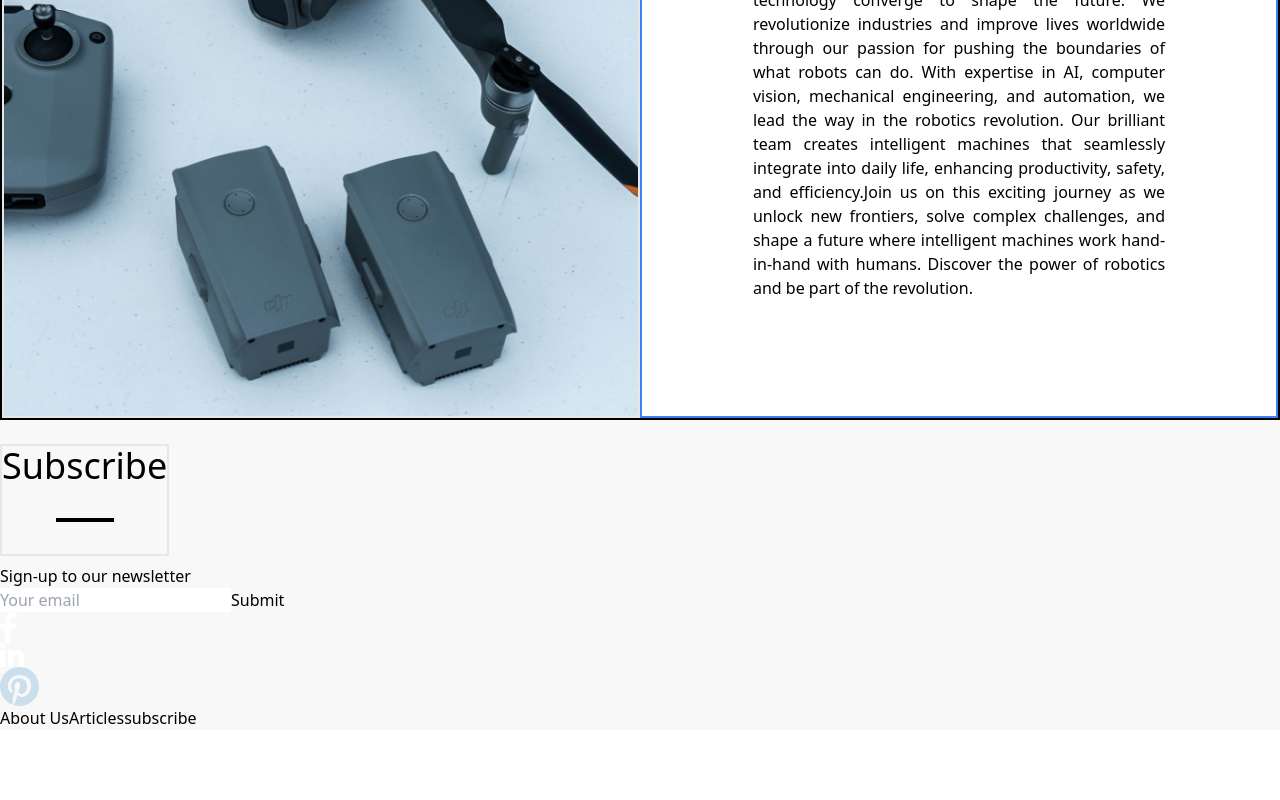
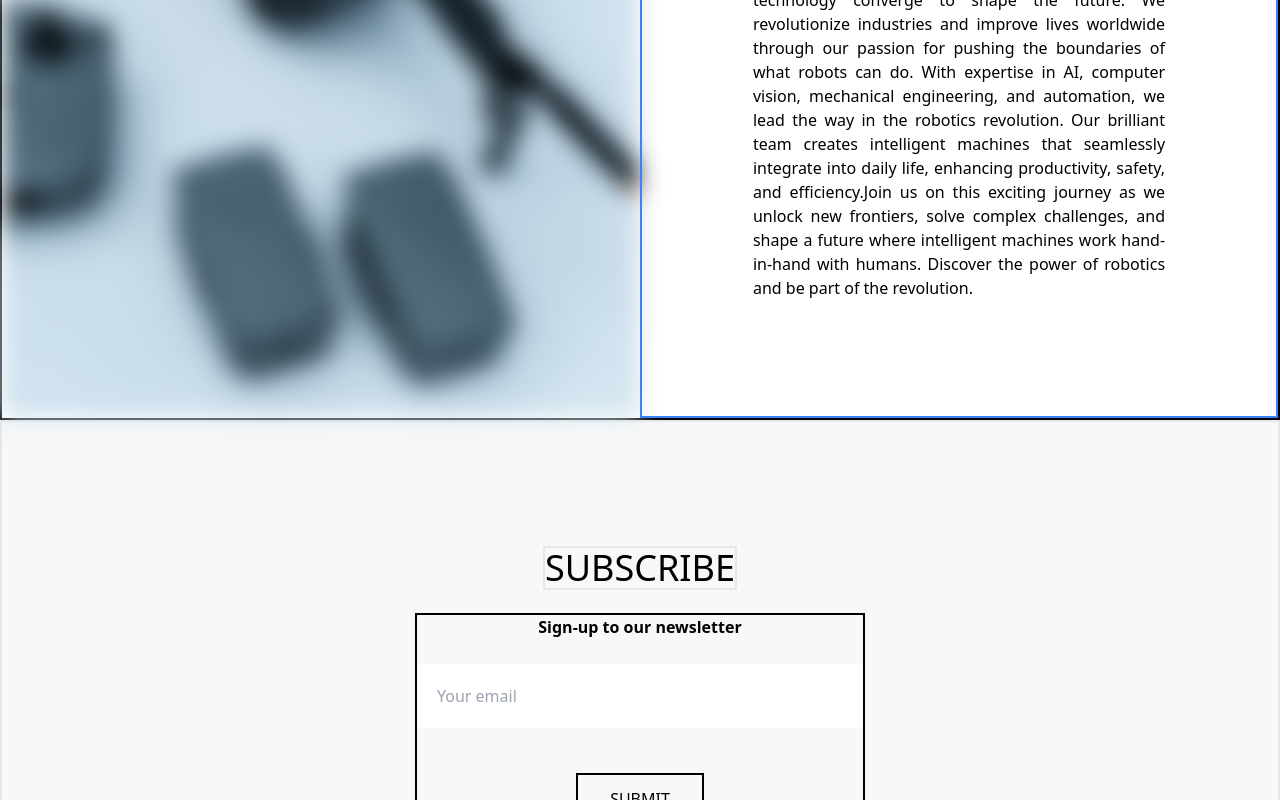
Before and after one commit to ThembaMtshelwane/assignment-1, a React (Vite) app: page / in a window 1280 px wide. Shown: the part 2000-2800 px from the top of the page. Before the commit the page ends 2730 px from the top, so only its background shows below. Built offline with nearby package versions, Linux system fonts and the light colour scheme.

Commit message:
Subscribe section

```diff
--- a/src/Components/AboutSection/AboutSection.jsx
+++ b/src/Components/AboutSection/AboutSection.jsx
@@ -7,7 +7,7 @@ function About() {
       id="about"
     >
       <section
-        className="md:w-[50%] h-full border-2 absolute md:static md:opacity-100 w-full opacity-30 -z-10"
+        className="md:w-[50%] h-full border-2 absolute md:static md:opacity-100 w-full blur-md opacity-30 -z-10"
         style={{
           backgroundImage: "url(drone8.png)",
           backgroundRepeat: "no-repeat",
--- a/src/Components/SectionHeader/SectionHeader.jsx
+++ b/src/Components/SectionHeader/SectionHeader.jsx
@@ -1,8 +1,8 @@
-function SectionHeader({ name }) {
+function SectionHeader({ name, style = "" }) {
   return (
     <section className="text-2xl w-fit my-2 sm:text-4xl border-2 flex flex-col md:mt-6">
-      <h3>{name}</h3>
-      <span className="mx-auto w-[35%] my-8 bg-black h-full border-2 border-black"></span>
+      <h3 className="uppercase">{name}</h3>
+      <span className={`mx-auto w-[35%] my-8 h-full border-2 ${style}`}></span>
     </section>
   );
 }
--- a/src/Components/SubscribeSection/SubscribeSection.jsx
+++ b/src/Components/SubscribeSection/SubscribeSection.jsx
@@ -1,19 +1,32 @@
 import SectionHeader from "../SectionHeader/SectionHeader";
-
 
 function SubscribeSection() {
   const handleSubmit = (event) => {
     event.preventDefault();
   };
   return (
-    <section className="subscribe-section" id="subscribe">
-      <SectionHeader name="Subscribe" style="sub-section-bar-none" />
-      <form onSubmit={handleSubmit}>
-        <label>
-          <p className="call-to-action"> Sign-up to our newsletter</p>
-          <input type="email" id="subscribe-input" placeholder="Your email" />
+    <section
+      className="h-[50vh] max-h-[500px] flex flex-col items-center pt-[100px] min-h-[400px] border-2"
+      id="subscribe"
+    >
+      <SectionHeader name="Subscribe" style="hidden" />
+      <form
+        onSubmit={handleSubmit}
+        className="flex flex-col w-[80%] max-h-[250px] max-w-[450px] items-center mt-[15px] md:w-[85%] border-2 border-black"
+      >
+        <label className="flex flex-col items-center w-full mb-[45px]">
+          <p className="mb-[25px] font-semibold"> Sign-up to our newsletter</p>
+          <input
+            className="w-full p-[20px] border-none"
+            type="email"
+            id="subscribe-input"
+            placeholder="Your email"
+          />
         </label>
-        <button type="submit" className="submit-buttton">
+        <button
+          type="submit"
+          className="uppercase px-8 py-3 border-2 border-black"
+        >
           Submit
         </button>
       </form>
```
